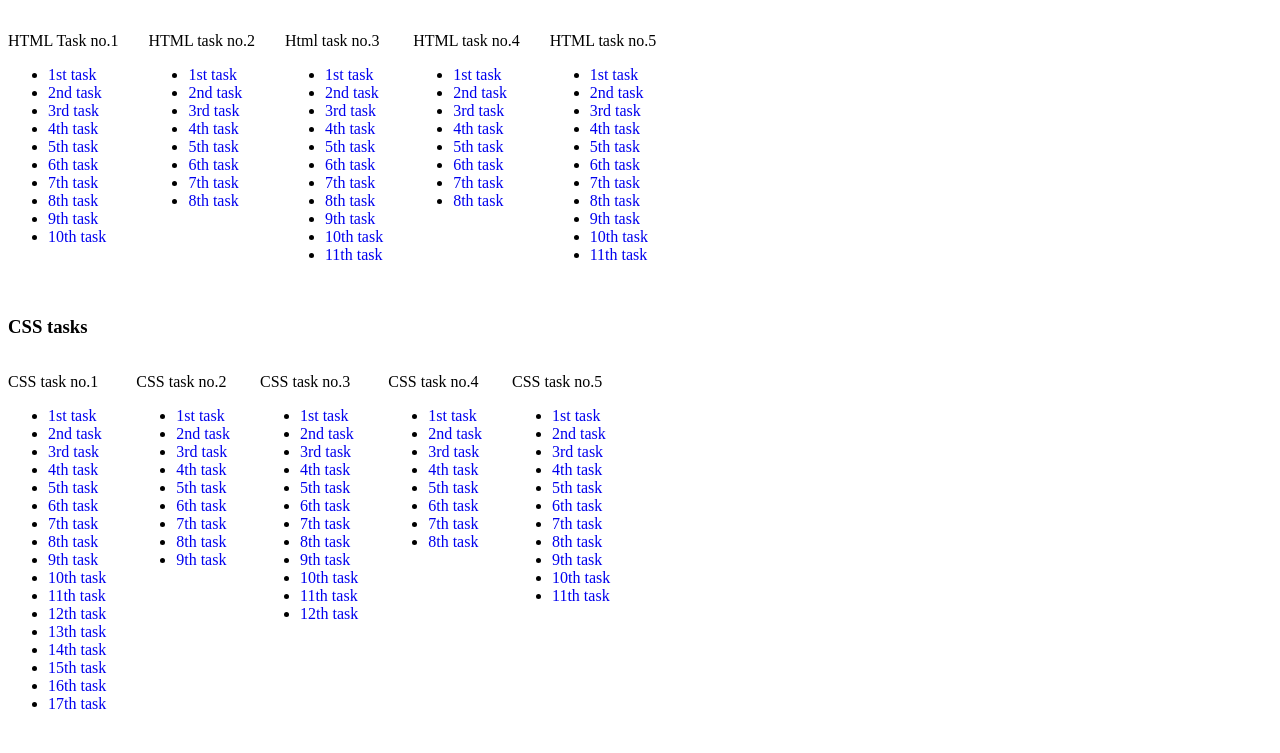
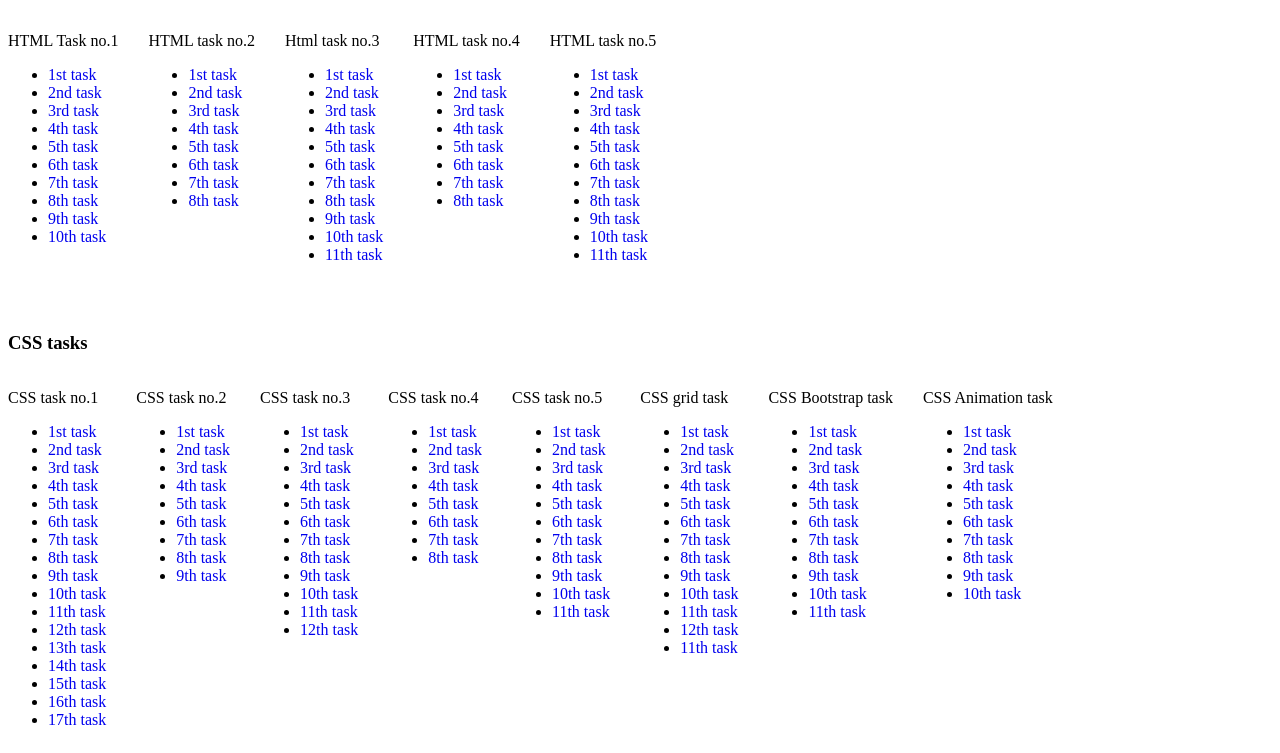
Before and after one commit to HamzaZamil/Solve_HTML-css-task, a plain HTML site: page index.html in a window 1280 px wide. Shown: the part 105-858 px from the top of the page. Drawn offline with Linux system fonts and the light colour scheme.

Commit message:
Fixing Index page

```diff
--- a/index.html
+++ b/index.html
@@ -24,8 +24,9 @@
       <li><a href="taskOne/01.8.task.html" target="_blank">8th task</a></li>
       <li><a href="taskOne/01.9.task.html" target="_blank">9th task</a></li>
       <li><a href="taskOne/01.10.task.html" target="_blank">10th task</a></li>
-    </ul>
+    </ul><br>
     </p><br>
+  <!-- </div> -->
   </div>
   <div>
     <p>HTML task no.2</p>
@@ -194,6 +195,65 @@
     </ul>
     </p><br>
   </div>
+  <div>
+    <p>CSS grid task</p>
+    <p>
+      <ul>
+        <li><a href="gridCssTask/01.6.task.html" target="_blank">1st task</a></li>
+      <li><a href="gridCssTask/02.6.task.html" target="_blank">2nd task</a></li>
+      <li><a href="gridCssTask/03.6.task.html" target="_blank">3rd task</a></li>
+      <li><a href="gridCssTask/04.6.task.html" target="_blank">4th task</a></li>
+      <li><a href="gridCssTask/05.6.task.html" target="_blank">5th task</a></li>
+      <li><a href="gridCssTask/06.6.task.html" target="_blank">6th task</a></li>
+      <li><a href="gridCssTask/07.6.task.html" target="_blank">7th task</a></li>
+      <li><a href="gridCssTask/08.6.task.html" target="_blank">8th task</a></li>
+      <li><a href="gridCssTask/09.6.task.html" target="_blank">9th task</a></li>
+      <li><a href="gridCssTask/10.6.task.html" target="_blank">10th task</a></li>
+      <li><a href="gridCssTask/11.6.task.html" target="_blank">11th task</a></li>
+      <li><a href="gridCssTask/12.style.css" target="_blank">12th task</a></li>
+      <li><a href="gridCssTask/13.task.html" target="_blank">11th task</a></li>
+    </ul>
+    </p><br>
+  </div>
+
+  <div>
+    <p>CSS Bootstrap task</p>
+    <p>
+      <ul>
+        <li><a href="BootstrapCssTask/01.8.task.html" target="_blank">1st task</a></li>
+      <li><a href="BootstrapCssTask/02.8.task.html" target="_blank">2nd task</a></li>
+      <li><a href="BootstrapCssTask/03.8.task.html" target="_blank">3rd task</a></li>
+      <li><a href="BootstrapCssTask/04.8.task.html" target="_blank">4th task</a></li>
+      <li><a href="BootstrapCssTask/05.8.task.html" target="_blank">5th task</a></li>
+      <li><a href="BootstrapCssTask/06.8.task.html" target="_blank">6th task</a></li>
+      <li><a href="BootstrapCssTask/07.8.task.html" target="_blank">7th task</a></li>
+      <li><a href="BootstrapCssTask/08.8..task.html" target="_blank">8th task</a></li>
+      <li><a href="BootstrapCssTask/09.8.task.html" target="_blank">9th task</a></li>
+      <li><a href="BootstrapCssTask/10.8.task.html" target="_blank">10th task</a></li>
+      <li><a href="BootstrapCssTask/11.8.task.html" target="_blank">11th task</a></li>
+    </ul>
+    </p><br>
+  </div>
+
+  <div>
+    <p>CSS Animation task</p>
+    <p>
+      <ul>
+        <li><a href="CssAnimationTask/01.7.task.html" target="_blank">1st task</a></li>
+      <li><a href="CssAnimationTask/02.7.task.html" target="_blank">2nd task</a></li>
+      <li><a href="CssAnimationTask/03.7.task.html" target="_blank">3rd task</a></li>
+      <li><a href="CssAnimationTask/04.7.task.html" target="_blank">4th task</a></li>
+      <li><a href="CssAnimationTask/05.7.task.html" target="_blank">5th task</a></li>
+      <li><a href="CssAnimationTask/06.7.task.html" target="_blank">6th task</a></li>
+      <li><a href="CssAnimationTask/07.7.task.html" target="_blank">7th task</a></li>
+      <li><a href="CssAnimationTask/08.7.task.html" target="_blank">8th task</a></li>
+      <li><a href="CssAnimationTask/09.7.task.html" target="_blank">9th task</a></li>
+      <li><a href="CssAnimationTask/10.7.task.html" target="_blank">10th task</a></li>
+
+    </ul>
+    </p><br>
+  </div>
+
 </div>
 
 
```
